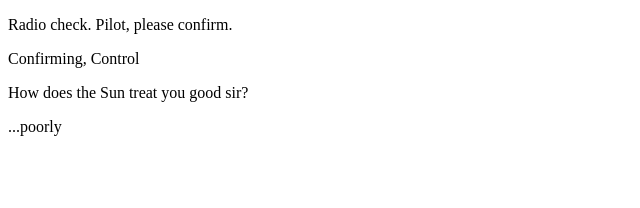
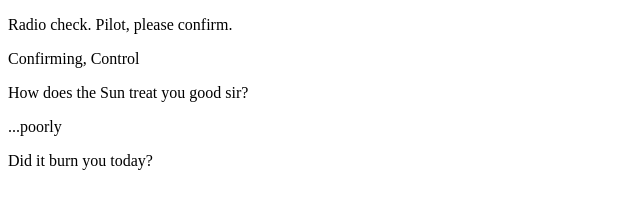
Before and after one commit to sigmaslayer/Class-13-Studio, a plain HTML site: page index.html in a window 1280 px wide. Shown: the whole page, without its empty margins (0-640 px from the left). Drawn offline with Linux system fonts and the light colour scheme.

Commit message:
reply to the replys reply

```diff
--- a/index.html
+++ b/index.html
@@ -5,5 +5,6 @@
       <p>Confirming, Control</p>
       <p>How does the Sun treat you good sir?</p>
       <p>...poorly</p>
+      <p>Did it burn you today?</p>
    </body>
 </html>
```
